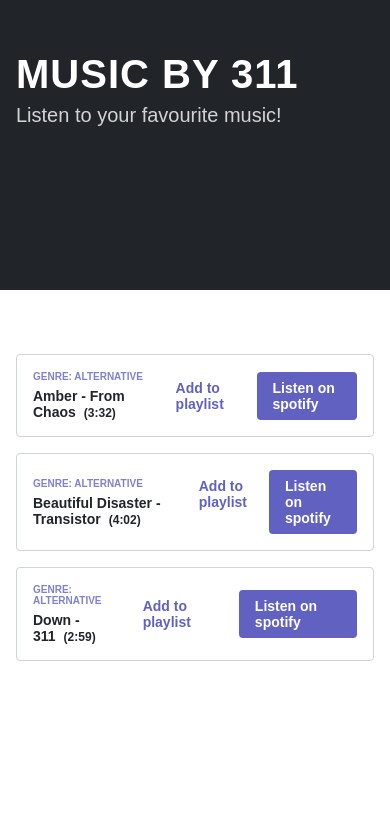
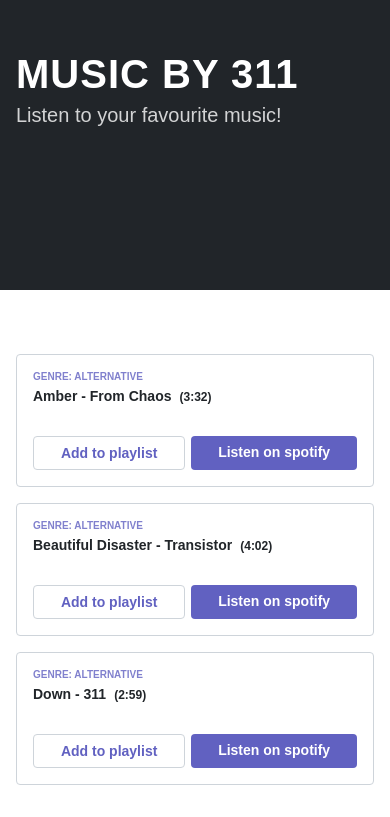
Before and after one commit to diederikeen/fwd-application, a React (Create React App) app: page /artist/311 in a window 390 px wide. Shown: the part 110-927 px from the top of the page. Before the commit the page ends 844 px from the top, so only its background shows below. Built offline with nearby package versions, Linux system fonts and the light colour scheme; data requests are answered from the project's data file.

Commit message:
Add mobile styling for SongRow.tsx

```diff
--- a/src/Pages/Artist/Artist.tsx
+++ b/src/Pages/Artist/Artist.tsx
@@ -11,7 +11,6 @@
   errorMessage: `Oops, it seems we can't find this artist.`,
   title: 'Music by',
   subtitle: 'Listen to your favourite music!'
-
 }
 
 export function Artist() {
--- a/src/Pages/Artist/components/SongRow/SongRow.tsx
+++ b/src/Pages/Artist/components/SongRow/SongRow.tsx
@@ -9,12 +9,14 @@
   border: '1px solid $grey100',
   borderRadius: '$sm',
   display: 'flex',
-  alignItems: 'center',
   fontSize: '14px',
   fontWeight: 700,
+  flexDirection: 'column',
 
   '@bp2': {
     fontSize: '16px',
+    alignItems: 'center',
+    flexDirection: 'row'
   },
 
   '&:not(:last-child)': {
@@ -37,10 +39,22 @@
 
   '.song-actions': {
     display: 'flex',
-    marginLeft: 'auto',
+    marginTop: '$xlg',
+
+    'a': {
+      flexGrow: 1,
+    },
+
+    '@bp2': {
+      marginLeft: 'auto',
+    },
 
     'a:first-child': {
       marginRight: '$sm',
+
+      // '@bp2': {
+      //   marginRight: '$sm',
+      // }
     }
   }
 });
--- a/src/common/components/Anchor/Anchor.tsx
+++ b/src/common/components/Anchor/Anchor.tsx
@@ -12,6 +12,7 @@
   borderRadius: '$sm',
   textDecoration: 'none',
   transition: 'all 175ms ease',
+  textAlign: 'center',
 
   variants: {
     level: {
@@ -28,6 +29,7 @@
       secondary: {
         color: '$primary',
         backgroundColor: '$white',
+        border: '1px solid $grey100',
 
         '&:hover': {
           backgroundColor: '$grey100',
```
